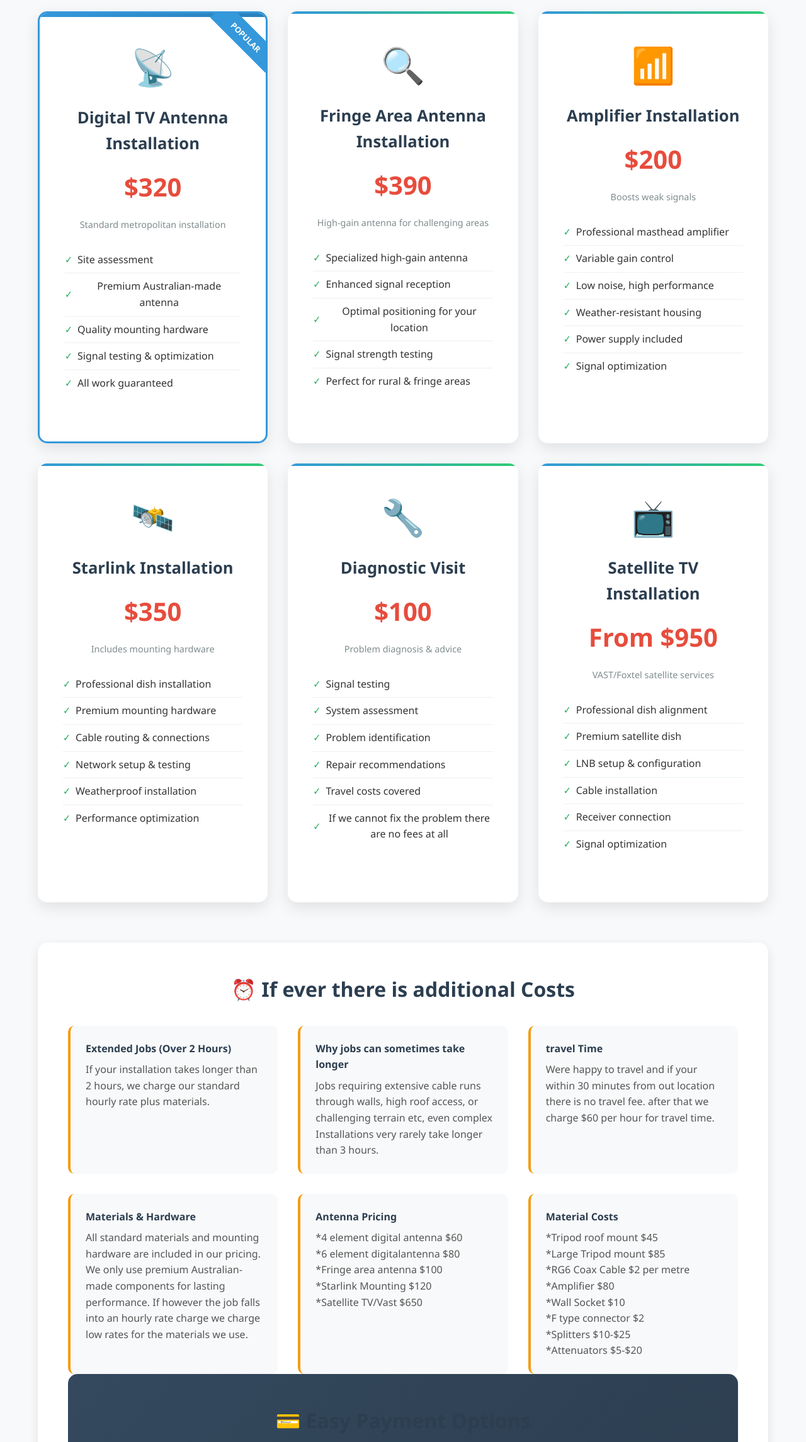
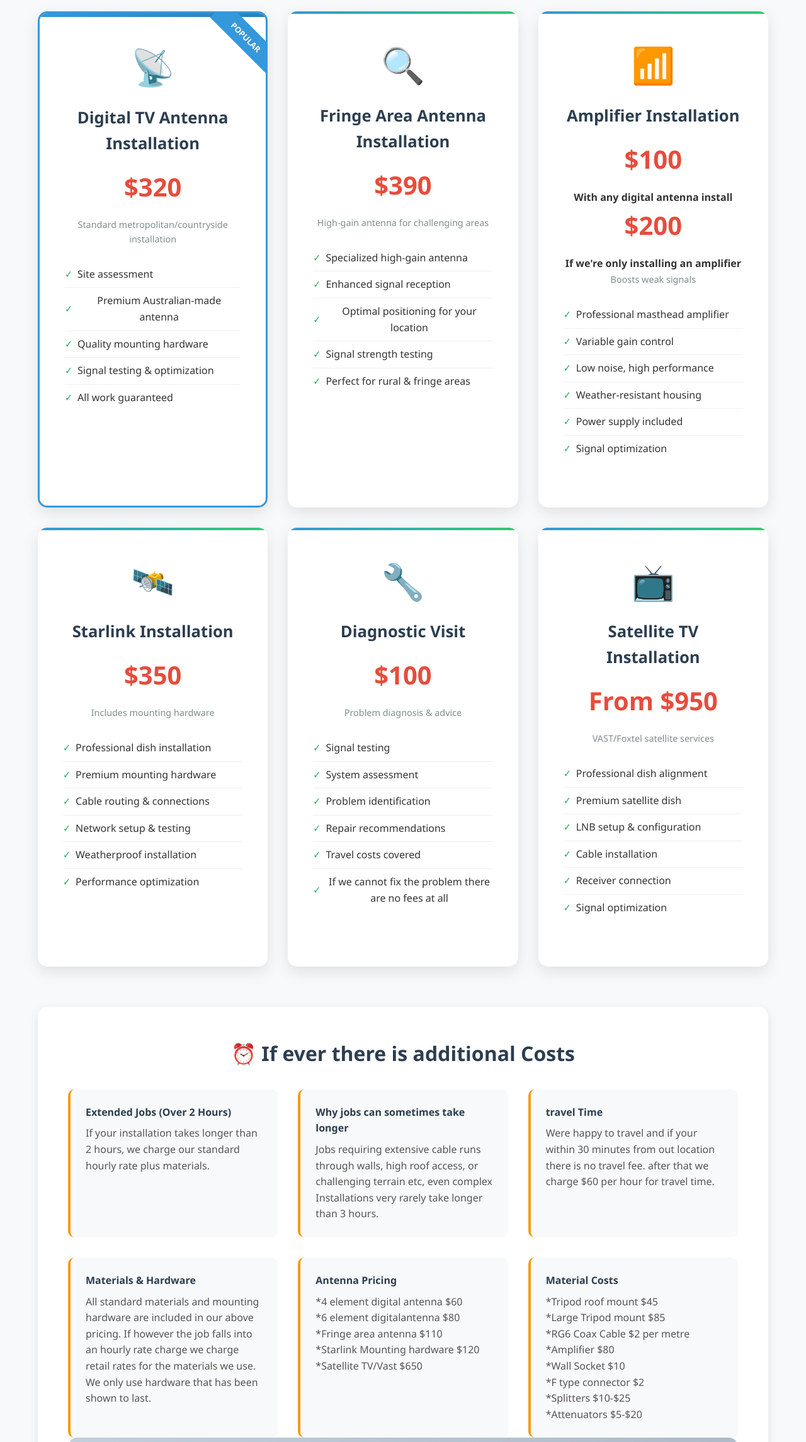
Before and after one commit to 2ndMoses/taylors-antenna-website, a plain HTML site: page pricing.html in a window 1280 px wide. Shown: the part 726-3016 px from the top of the page at 63% size. Drawn offline with Linux system fonts and the light colour scheme.

Commit message:
materials

```diff
--- a/pricing.html
+++ b/pricing.html
@@ -290,7 +290,7 @@
 
         /* Payment Methods */
         .payment-section {
-            background: linear-gradient(135deg, #34495e, #2c3e50);
+            background: linear-gradient(135deg, #c2cfdc, #a9b5c2);
             color: white;
             padding: 3rem;
             border-radius: 15px;
@@ -528,7 +528,7 @@
                     <span class="pricing-icon">📡</span>
                     <h3>Digital TV Antenna Installation</h3>
                     <div class="price">$320</div>
-                    <div class="price-note">Standard metropolitan installation</div>
+                    <div class="price-note">Standard metropolitan/countryside installation</div>
                     <ul class="pricing-features">
                         <li>Site assessment</li>
                         <li>Premium Australian-made antenna</li>
@@ -557,7 +557,10 @@
                 <div class="pricing-card">
                     <span class="pricing-icon">📶</span>
                     <h3>Amplifier Installation</h3>
+                    <div class="price">$100</div>
+                    <h4>With any digital antenna install</h4>
                     <div class="price">$200</div>
+                    <h4>If we're only installing an amplifier</h4>
                     <div class="price-note">Boosts weak signals</div>
                     <ul class="pricing-features">
                         <li>Professional masthead amplifier</li>
@@ -636,14 +639,14 @@
                     </div>
                     <div class="cost-item">
                         <h4>Materials & Hardware</h4>
-                        <p>All standard materials and mounting hardware are included in our pricing. We only use premium Australian-made components for lasting performance. If however the job falls into an hourly rate charge we charge low rates for the materials we use. </p>
+                        <p>All standard materials and mounting hardware are included in our above pricing. If however the job falls into an hourly rate charge we charge retail rates for the materials we use. We only use hardware that has been shown to last. </p>
                     </div>
                     <div class="cost-item">
                         <h4>Antenna Pricing</h4>
                         <p> *4 element digital antenna $60<br>
                             *6 element digitalantenna $80<br>
-                            *Fringe area antenna $100<br>
-                            *Starlink Mounting $120<br>
+                            *Fringe area antenna $110<br>
+                            *Starlink Mounting hardware $120<br>
                             *Satellite TV/Vast $650</p>
                     </div>
                                         <div class="cost-item">
```
